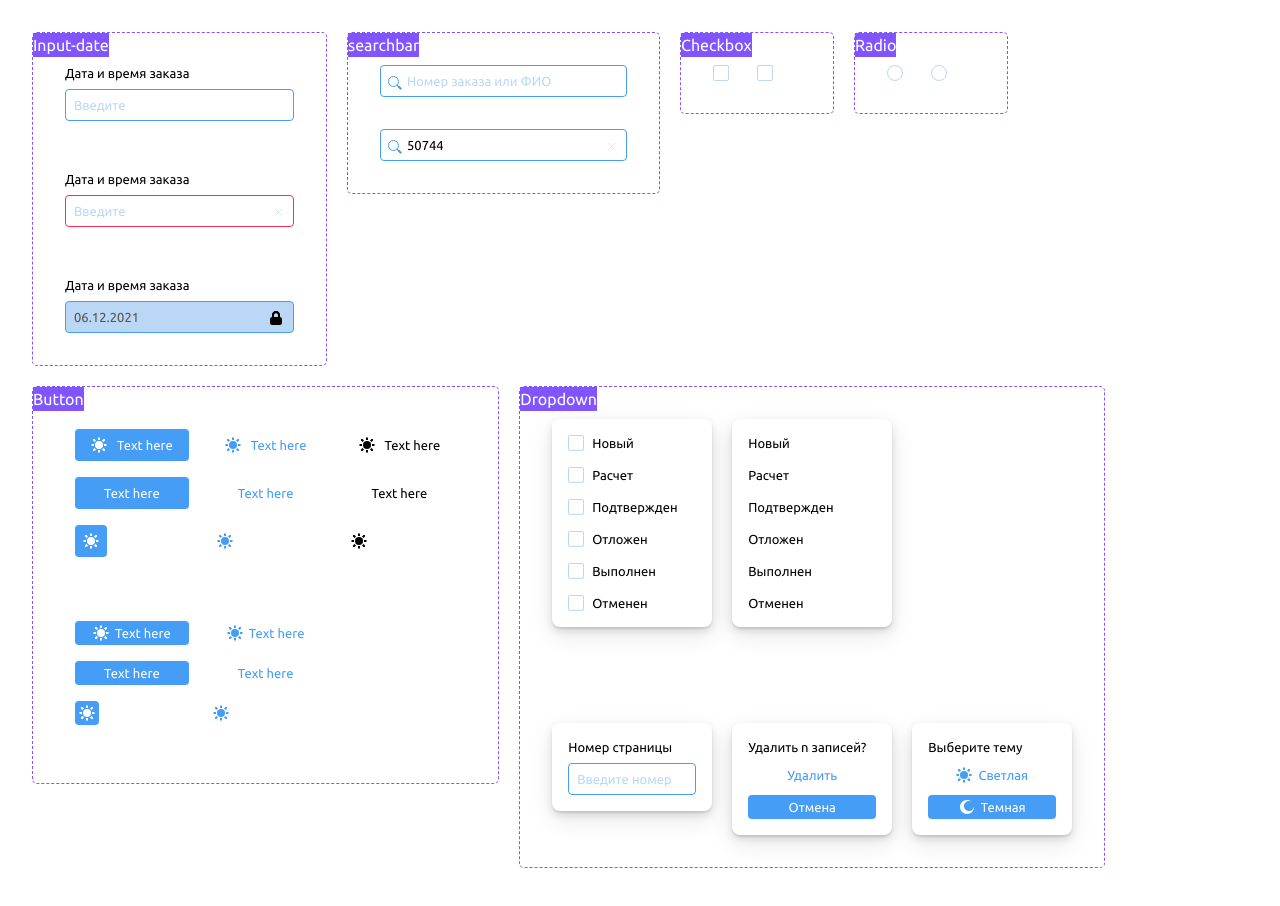
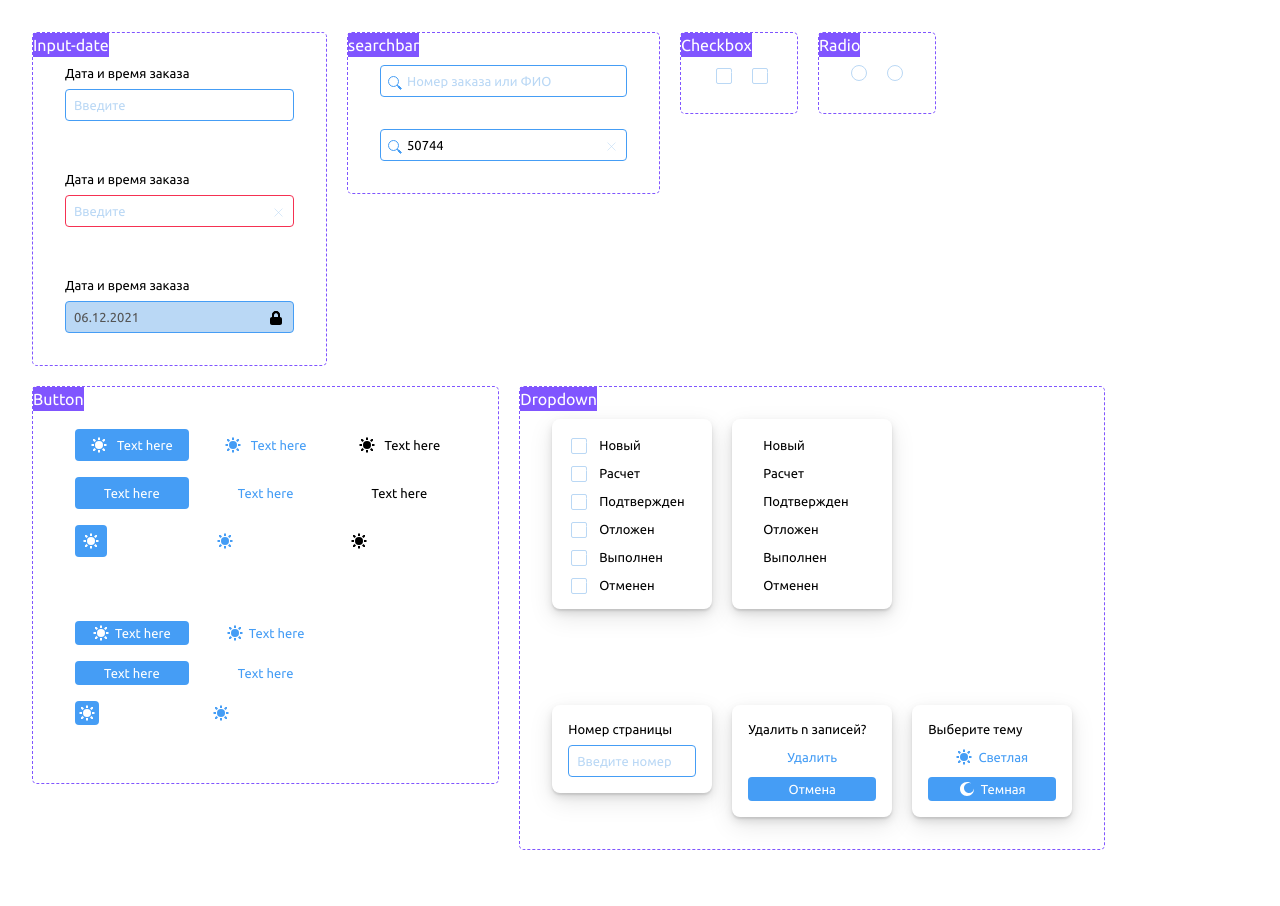
Before and after one commit to sponfin/admin-panel, a React (Create React App) app: page / in a window 1280 px wide. Shown: the top 906 px of the page. Built offline with nearby package versions, Linux system fonts and the light colour scheme.

Commit message:
Исправлены Checkbox и Radio пока без возможности изменения цвета label, добавлен компонент ControlLabel

```diff
--- a/src/components/Checkbox/Checkbox.jsx
+++ b/src/components/Checkbox/Checkbox.jsx
@@ -1,39 +1,23 @@
-import React from 'react';
-import cn from 'classnames';
+import React from "react";
+import cn from "classnames";
 
-import { ReactComponent as IconCheckmark } from '../../Icons/checkmark.svg';
+import { ReactComponent as IconCheckmark } from "../../Icons/checkmark.svg";
 
-import styles from './Checkbox.module.css';
+import styles from "./Checkbox.module.css";
 
 export const Checkbox = ({
-  type = 'checkbox',
   className,
-  classCustomCheckboxLoc,
-  id,
-  label,
-  classlabelLoc,
-  htmlFor,
 
   ...props
 }) => {
-  const classCheckboxGroup = cn(styles._, className);
-
-  const classCustomCheckbox = cn(styles.customCheckbox, classCustomCheckboxLoc);
-
-  const classlabel = cn(styles.label, classlabelLoc);
+  const classCheckBox = cn(styles._, className);
 
   return (
-    <div className={classCheckboxGroup}>
-      <input type={type} className={styles.input} id={id} />
-      <span className={classCustomCheckbox}>
-        <div className={styles.icon}>
-          <IconCheckmark width="16px" height="16px" fill="#ffffff" />
-        </div>
+    <div className={classCheckBox}>
+      <input type="checkbox" className={styles.input} />
+      <span className={styles.customCheckbox}>
+        <IconCheckmark className={styles.icon} />
       </span>
-
-      <label className={classlabel} htmlFor={htmlFor}>
-        {label}
-      </label>
     </div>
   );
 };
--- a/src/components/Checkbox/Checkbox.module.css
+++ b/src/components/Checkbox/Checkbox.module.css
@@ -1,21 +1,6 @@
 ._ {
   display: flex;
   position: relative;
-}
-.input {
-  position: absolute;
-  z-index: 1;
-  width: 16px;
-  height: 16px;
-  top: -3px;
-  left: -4px;
-  opacity: 0;
-}
-.label {
-  display: inline-block;
-  font-size: 13px;
-  line-height: 16px;
-  width: 100%;
 }
 
 .customCheckbox {
@@ -27,6 +12,8 @@
   border: 1px solid #bad8f5;
   box-sizing: border-box;
   border-radius: 2px;
+  top: 3px;
+  left: 3px;
 }
 
 .input:checked ~ .customCheckbox {
@@ -37,9 +24,23 @@
 .icon {
   position: absolute;
   left: 0px;
-  top: -2px;
+  top: 0px;
+
+  width: 16px;
+  height: 16px;
+  fill: #ffffff;
 }
 
-.input:checked ~ .label {
+.input {
+  position: absolute;
+  z-index: 1;
+  width: 16px;
+  height: 16px;
+  top: -2px;
+
+  opacity: 0;
+}
+
+.input:checked + label {
   color: #459df5;
 }
--- /dev/null
+++ b/src/components/ControlLabel/ControlLabel.jsx
@@ -0,0 +1,19 @@
+import React from "react";
+import cn from "classnames";
+
+import styles from "./ControlLabel.module.css";
+
+export const ControlLabel = ({
+  classControllLabel,
+  classControl,
+  control,
+  label,
+  ...props
+}) => {
+  return (
+    <label className={cn(styles._, classControl)}>
+      {control}
+      <span className={cn(styles.label, classControllLabel)}>{label}</span>
+    </label>
+  );
+};
--- /dev/null
+++ b/src/components/ControlLabel/ControlLabel.module.css
@@ -0,0 +1,8 @@
+._ {
+  display: flex;
+}
+.label {
+  display: block;
+  font-size: 13px;
+  line-height: 16px;
+}
--- a/src/components/Radio/Radio.jsx
+++ b/src/components/Radio/Radio.jsx
@@ -1,32 +1,15 @@
-import React from 'react';
-import cn from 'classnames';
+import React from "react";
+import cn from "classnames";
 
-import styles from './Rdio.module.css';
+import styles from "./Rdio.module.css";
 
-export const Radio = ({
-  type = 'radio',
-  id,
-  className,
-  name,
-  htmlFor,
-  label,
-  classCustomRadioLoc,
-  classlabelLoc,
-  isRadio,
-  ...props
-}) => {
-  const classRadioGroup = cn(styles._, className);
-  const classCustomRadio = cn(styles.customRadio, classCustomRadioLoc);
-  const classlabel = cn(styles.label, classlabelLoc);
+export const Radio = ({ className, name, isNoRadio, ...props }) => {
+  const classRadio = cn(styles._, className);
 
   return (
-    <div className={classRadioGroup}>
-      <input type={type} name={name} className={styles.input} id={id} />
-      {isRadio && <span className={classCustomRadio}></span>}
-
-      <label className={classlabel} htmlFor={htmlFor}>
-        {label}
-      </label>
+    <div className={classRadio}>
+      <input type="radio" name={name} className={styles.input} />
+      {!isNoRadio && <span className={styles.customRadio}></span>}
     </div>
   );
 };
--- a/src/components/Radio/Rdio.module.css
+++ b/src/components/Radio/Rdio.module.css
@@ -6,12 +6,7 @@
   z-index: 1;
   opacity: 0;
 }
-.label {
-  display: inline-block;
-  font-size: 13px;
-  line-height: 16px;
-  width: 100%;
-}
+
 .customRadio {
   position: relative;
   display: block;
--- a/src/components/index.js
+++ b/src/components/index.js
@@ -4,3 +4,4 @@ export { Checkbox } from "components/Checkbox/Checkbox";
 export { Radio } from "components/Radio/Radio";
 export { Button } from "components/Button/Button";
 export { Dropdown } from "components/Dropdown/Dropdown";
+export { ControlLabel } from "components/ControlLabel/ControlLabel";
--- a/src/modules/UiKit/UiKit.jsx
+++ b/src/modules/UiKit/UiKit.jsx
@@ -1,7 +1,15 @@
 import React from "react";
 import cn from "classnames";
 
-import { Input, Label, Checkbox, Radio, Button, Dropdown } from "components";
+import {
+  Input,
+  Label,
+  Checkbox,
+  Radio,
+  Button,
+  Dropdown,
+  ControlLabel,
+} from "components";
 
 import { ReactComponent as IconSun } from "Icons/sun.svg";
 import { ReactComponent as IconMoon } from "Icons/moon.svg";
@@ -69,47 +77,16 @@ export const UiKit = () => {
       <div className={classBlockWrapper}>
         <p className={styles.blockWrapperTitle}>Checkbox</p>
         <div className={styles.checkboxWrapper}>
-          <Checkbox
-            className={styles.checkboxGroup}
-            classCustomCheckboxLoc={styles.customCheckboxloc}
-            classlabelLoc={styles.labelLoc}
-            id="checkbox1"
-            htmlFor="checkbox1"
-          />
-          <Checkbox
-            className={styles.checkboxGroup}
-            classCustomCheckboxLoc={styles.customCheckboxloc}
-            classlabelLoc={styles.labelLoc}
-            id="checkbox2"
-            htmlFor="checkbox2"
-          />
+          <Checkbox className={styles.checkboxGroup} />
+          <Checkbox className={styles.checkboxGroup} />
         </div>
       </div>
       {/* Radio */}
       <div className={classBlockWrapper}>
         <p className={styles.blockWrapperTitle}>Radio</p>
         <div className={styles.radioWrapper}>
-          <Radio
-            className={styles.radioGroup}
-            classCustomRadioLoc={styles.customRadioLoc}
-            classlabelLoc={styles.labelLoc}
-            type="radio"
-            name="radio"
-            id="radio1"
-            htmlFor="radio1"
-            isRadio
-          />
-          <Radio
-            className={styles.radioGroup}
-            classCustomRadioLoc={styles.customRadioLoc}
-            classlabelLoc={styles.labelLoc}
-            type="radio"
-            name="radio"
-            id="radio2"
-            htmlFor="radio2"
-            isRadio
-            checked
-          />
+          <Radio className={styles.radioGroup} name="radio" />
+          <Radio className={styles.radioGroup} name="radio" checked />
         </div>
       </div>
       {/* Button */}
@@ -235,111 +212,80 @@ export const UiKit = () => {
         <div className={styles.dropdownGoup}>
           <div className={styles.dropdownGoupItem}>
             <Dropdown>
-              <Checkbox
-                className={styles.checkbox}
-                classCustomCheckboxLoc={styles.customCheckboxloc}
-                classlabelLoc={styles.labelLoc}
-                id="new"
-                htmlFor="new"
+              <ControlLabel
+                classControllLabel={styles.dropdownControllLabel}
+                classControl={styles.dropdownControl}
+                control={<Checkbox />}
                 label="Новый"
               />
-              <Checkbox
-                className={styles.checkbox}
-                classCustomCheckboxLoc={styles.customCheckboxloc}
-                classlabelLoc={styles.labelLoc}
-                id="calcilation"
+              <ControlLabel
+                classControllLabel={styles.dropdownControllLabel}
+                classControl={styles.dropdownControl}
+                control={<Checkbox />}
                 label="Расчет"
-                htmlFor="calcilation"
               />
-              <Checkbox
-                className={styles.checkbox}
-                classCustomCheckboxLoc={styles.customCheckboxloc}
-                classlabelLoc={styles.labelLoc}
-                id="confirmed"
-                htmlFor="confirmed"
+              <ControlLabel
+                classControllLabel={styles.dropdownControllLabel}
+                classControl={styles.dropdownControl}
+                control={<Checkbox />}
                 label="Подтвержден"
               />
-              <Checkbox
-                className={styles.checkbox}
-                classCustomCheckboxLoc={styles.customCheckboxloc}
-                classlabelLoc={styles.labelLoc}
-                id="postponed"
-                htmlFor="postponed"
+              <ControlLabel
+                classControllLabel={styles.dropdownControllLabel}
+                classControl={styles.dropdownControl}
+                control={<Checkbox />}
                 label="Отложен"
               />
-              <Checkbox
-                className={styles.checkbox}
-                classCustomCheckboxLoc={styles.customCheckboxloc}
-                classlabelLoc={styles.labelLoc}
-                id="completed"
-                htmlFor="completed"
+              <ControlLabel
+                classControllLabel={styles.dropdownControllLabel}
+                classControl={styles.dropdownControl}
+                control={<Checkbox />}
                 label="Выполнен"
               />
-              <Checkbox
-                className={styles.checkbox}
-                classCustomCheckboxLoc={styles.customCheckboxloc}
-                classlabelLoc={styles.labelLoc}
-                id="canceled"
-                htmlFor="canceled"
+              <ControlLabel
+                classControllLabel={styles.dropdownControllLabel}
+                classControl={styles.dropdownControl}
+                control={<Checkbox />}
                 label="Отменен"
               />
             </Dropdown>
 
             <Dropdown>
-              <Radio
-                className={styles.radio}
-                classCustomRadioLoc={styles.customRadioLoc}
-                type="radio"
-                name="radio"
-                id="newR"
-                ss
-                htmlFor="newR"
+              <ControlLabel
+                classControllLabel={styles.dropdownControllLabel}
+                classControl={styles.dropdownControl}
+                control={<Radio name="dropdown" isNoRadio />}
                 label="Новый"
               />
-              <Radio
-                className={styles.radio}
-                classCustomRadioLoc={styles.customRadioLoc}
-                type="radio"
-                name="radio"
-                id="calcilationR"
+              <ControlLabel
+                classControllLabel={styles.dropdownControllLabel}
+                classControl={styles.dropdownControl}
+                control={<Radio name="dropdown" isNoRadio />}
                 label="Расчет"
-                htmlFor="calcilationR"
               />
-              <Radio
-                className={styles.radio}
-                classCustomRadioLoc={styles.customRadioLoc}
-                type="radio"
-                name="radio"
-                id="radioConfirmed"
+              <ControlLabel
+                classControllLabel={styles.dropdownControllLabel}
+                classControl={styles.dropdownControl}
+                control={<Radio name="dropdown" isNoRadio />}
                 label="Подтвержден"
-                htmlFor="radioConfirmed"
               />
-              <Radio
-                className={styles.radio}
-                classCustomRadioLoc={styles.customRadioLoc}
-                type="radio"
-                name="radio"
-                id="radioPostponed"
+              <ControlLabel
+                classControllLabel={styles.dropdownControllLabel}
+                classControl={styles.dropdownControl}
+                control={<Radio name="dropdown" isNoRadio />}
                 label="Отложен"
-                htmlFor="radioPostponed"
               />
-              <Radio
-                className={styles.radio}
-                classCustomRadioLoc={styles.customRadioLoc}
-                type="radio"
-                name="radio"
-                id="radioCompleted"
+              <ControlLabel
+                classControllLabel={styles.dropdownControllLabel}
+                classControl={styles.dropdownControl}
+                control={<Radio name="dropdown" isNoRadio />}
                 label="Выполнен"
-                htmlFor="radioCompleted"
               />
-              <Radio
-                className={styles.radio}
-                classCustomRadioLoc={styles.customRadioLoc}
-                type="radio"
-                name="radio"
-                id="radioCanceled"
+              <ControlLabel
+                classControllLabel={styles.dropdownControllLabel}
+                classControl={styles.dropdownControl}
+                control={<Radio name="dropdown" isNoRadio />}
                 label="Отменен"
-                htmlFor="radioCanceled"
               />
             </Dropdown>
           </div>
--- a/src/modules/UiKit/UiKit.module.css
+++ b/src/modules/UiKit/UiKit.module.css
@@ -55,12 +55,18 @@ body {
 .checkboxGroup {
   margin-right: 20px;
 }
+.checkboxGroup:last-child {
+  margin-right: 0px;
+}
 
 .radioWrapper {
   display: flex;
 }
 .radioGroup {
   margin-right: 20px;
+}
+.radioGroup:last-child {
+  margin-right: 0px;
 }
 
 .buttonWrapper {
@@ -96,11 +102,6 @@ body {
   margin-bottom: 0px;
 }
 
-.customCheckboxloc,
-.customRadioLoc {
-  margin-right: -16px;
-}
-
 .checkbox {
   margin-bottom: 16px;
 }
@@ -115,8 +116,17 @@ body {
   margin-bottom: 0px;
 }
 
-.labelLoc {
-  padding-left: 24px;
+.dropdownControllLabel {
+  width: 100%;
+  margin-top: 2px;
+  margin-left: 15px;
+}
+
+.dropdownControl {
+  margin-bottom: 10px;
+}
+.dropdownControl:last-child {
+  margin-bottom: 0px;
 }
 
 .dropdownLabel {
@@ -125,7 +135,6 @@ body {
   line-height: 16px;
   margin-bottom: 8px;
 }
-
 .dropdownButton {
   margin-bottom: 8px;
 }
```
